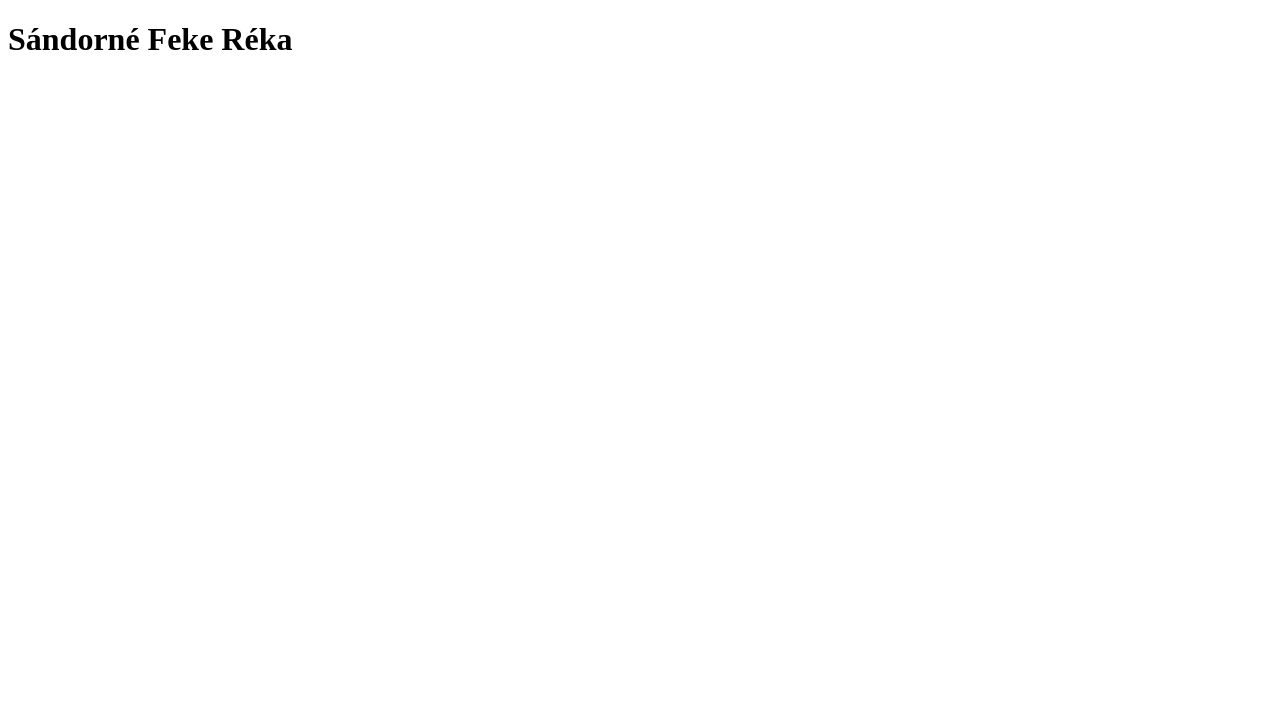
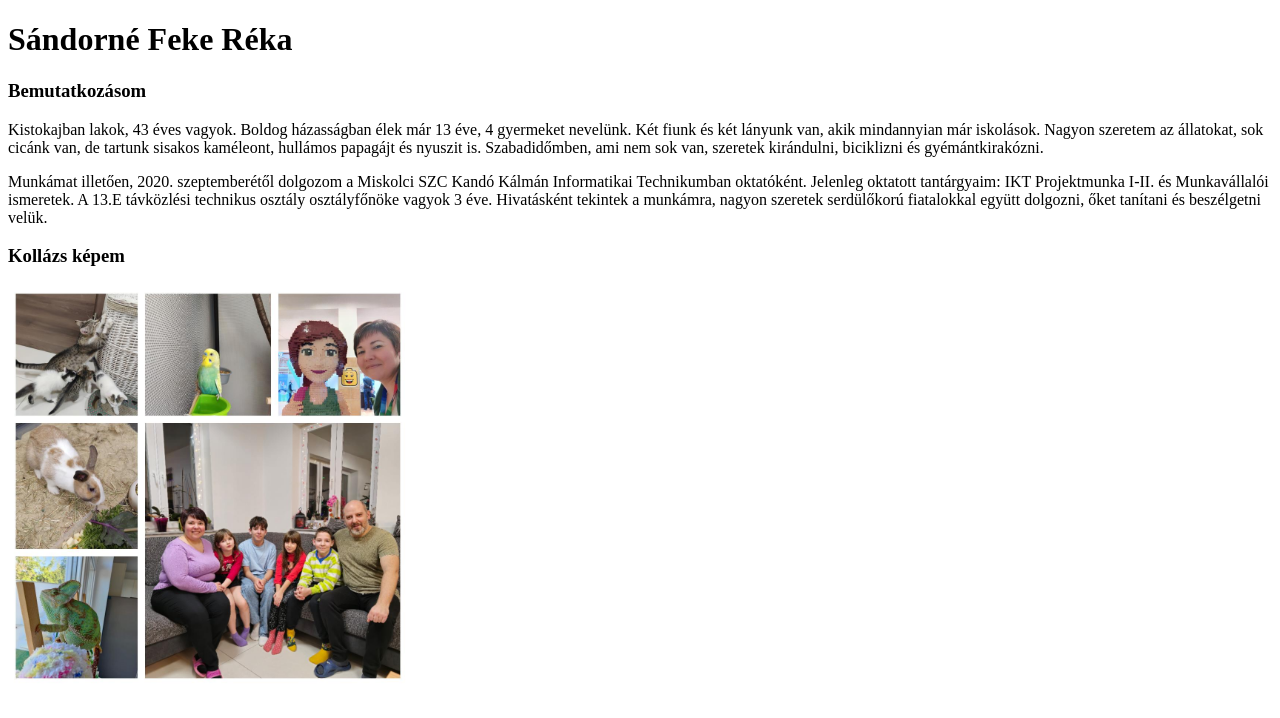
Before and after one commit to sandornefr/IKT_9.A_2.cs, a plain HTML site: page index.html in a window 1280 px wide. Drawn offline with Linux system fonts and the light colour scheme.

Commit message:
bemutatkozás

```diff
--- a/index.html
+++ b/index.html
@@ -6,6 +6,11 @@
     <title>Weboldalam</title>
 </head>
 <body>
- <h1>Sándorné Feke Réka</h1>
+    <h1>Sándorné Feke Réka</h1>
+    <h3>Bemutatkozásom</h3>
+    <p>Kistokajban lakok, 43 éves vagyok. Boldog házasságban élek már 13 éve, 4 gyermeket nevelünk. Két fiunk és két lányunk van, akik mindannyian már iskolások. Nagyon szeretem az állatokat, sok cicánk van, de tartunk sisakos kaméleont, hullámos papagájt és nyuszit is. Szabadidőmben, ami nem sok van, szeretek kirándulni, biciklizni és gyémántkirakózni.</p>
+    <p>Munkámat illetően, 2020. szeptemberétől dolgozom a Miskolci SZC Kandó Kálmán Informatikai Technikumban oktatóként. Jelenleg oktatott tantárgyaim: IKT Projektmunka I-II. és Munkavállalói ismeretek. A 13.E távközlési technikus osztály osztályfőnöke vagyok 3 éve. Hivatásként tekintek a munkámra, nagyon szeretek serdülőkorú fiatalokkal együtt dolgozni, őket tanítani és beszélgetni velük.</p>
+    <h3>Kollázs képem</h3>
+    <img src="img/kollazs.jpg" alt="kollázs" title="kollázs" width="400">
 </body>
 </html>
```
Also changed, not shown: img/kollazs.jpg (added).
